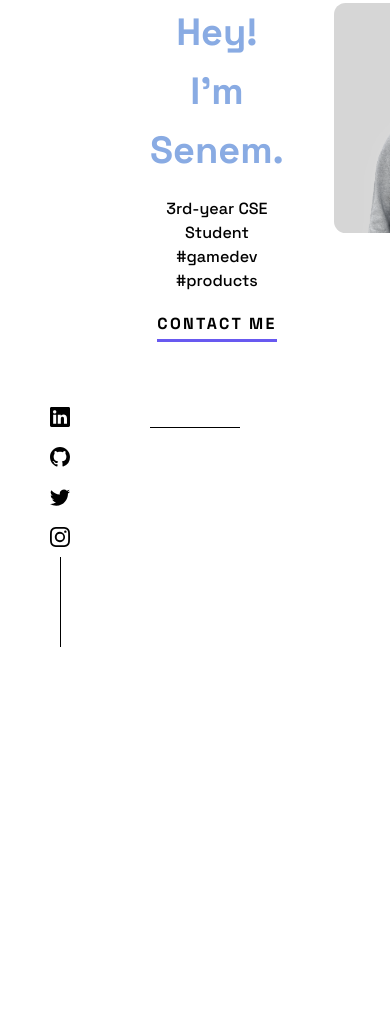
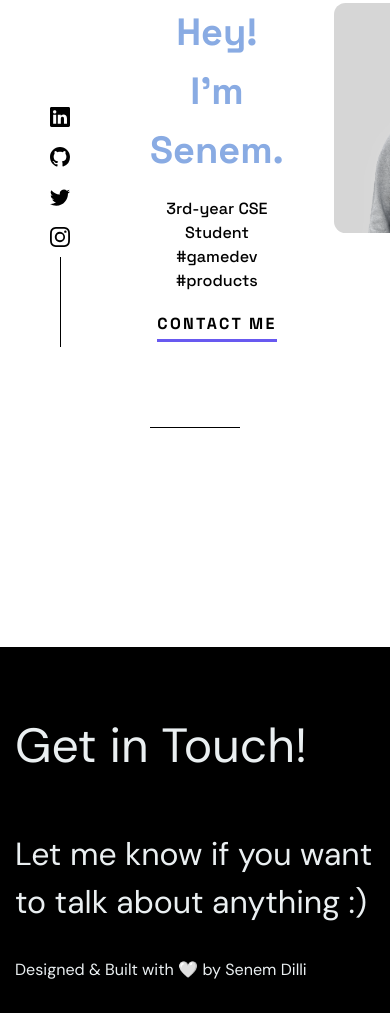
Before and after one commit to senemdilli/personal-website, a plain HTML site: page html/index.html in a window 390 px wide. Shown: the part 197-1210 px from the top of the page. Before the commit the page ends 844 px from the top, so only its background shows below. Drawn offline with Linux system fonts and the light colour scheme.

Commit message:
footer design
mobile view should be fixed

```diff
--- a/css/style.css
+++ b/css/style.css
@@ -103,7 +103,6 @@ p {
     font-size: 1rem;
     font-size: clamp(1rem, 0.79rem + 0.89vw, 1.125rem);
     line-height: 1.5;
-    color: var(--black);
 }
 
 section {
@@ -154,7 +153,7 @@ section {
 .side-socials {
     width: 40px;
     position: fixed;
-    bottom: 0px;
+    bottom: 300px;
     left: 40px;
     right: auto;
     z-index: 10;
@@ -261,6 +260,34 @@ section {
     color: var(--blue);
 }
 
+/* footer */
+.footer {
+    background-color: var(--black);
+    color: var(--white);
+    display: flex;
+    -webkit-box-pack: center;
+    justify-content: center;
+    -webkit-box-align: center;
+    align-items: center;
+    flex-direction: column;
+    height: auto;
+    min-height: 70px;
+    padding: 15px;
+    text-align: left;
+}
+
+.footer-wrapper {
+    max-width: 900px;
+}
+
+.footer-big {
+    font-size: var(--fs-48);
+}
+
+.footer-med {
+    font-size: var(--fs-32);
+}
+
 /* 600px */
 @media (min-width: 37.5em) {
     .wrapper {
--- a/html/index.html
+++ b/html/index.html
@@ -97,7 +97,11 @@
         </div>
 
         <footer class="footer">
-
+            <div class="footer-wrapper">
+                <p class="footer-big">Get in Touch!</p>
+                <p class="footer-med">Let me know if you want to talk about anything :)</p>
+                <p class="footer-end">Designed & Built with 🤍 by Senem Dilli</p>
+            </div>
         </footer>
     </body>
 </html>
```
